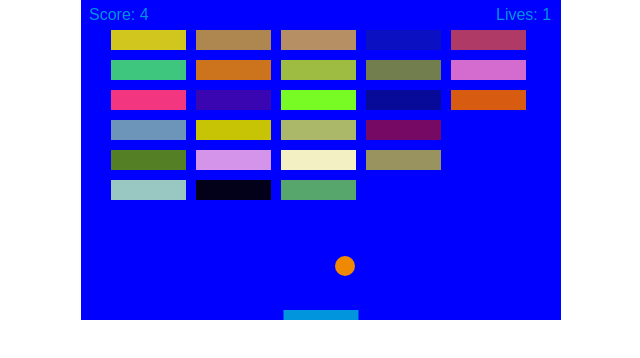
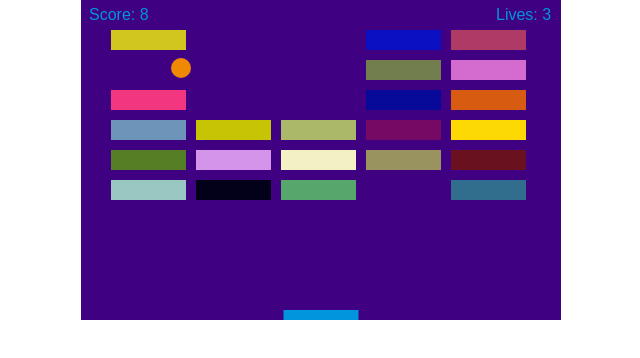
Before and after one commit to Rediet8abere/breakout, a website: page index.html in a window 1280 px wide. Shown: the whole page, without its empty margins (319-959 px from the left). Drawn offline with Linux system fonts and the light colour scheme.

Commit message:
ball class

```diff
--- a/index.html
+++ b/index.html
@@ -5,7 +5,7 @@
     <title>Gamedev Canvas Workshop</title>
     <style>
     	* { padding: 0; margin: 0; }
-    	canvas { background: blue; display: block; margin: 0 auto; }
+    	canvas { background: #400082; display: block; margin: 0 auto; }
     </style>
 </head>
 <body>
--- a/script.js
+++ b/script.js
@@ -24,13 +24,12 @@ let paddleX = (canvas.width - paddleWidth) / 2;
 let rightPressed = false;
 let leftPressed = false;
 
-const ballRadius = 10;
 
-let x = (canvas.width / 2);
-let y = canvas.height - 30;
 
-console.log("x: ", x);
-console.log("y: ", y);
+
+
+// console.log("x: ", x);
+// console.log("y: ", y);
 
 let dx = 2;
 let dy = -2;
@@ -39,18 +38,38 @@ let score = 0;
 let lives = 3;
 
 
+
+
 const colR = Math.floor((Math.random() * 255) + 1);
 const colG = Math.floor((Math.random() * 255) + 1);
 const colB = Math.floor((Math.random() * 255) + 1);
 const colT = Math.floor((Math.random() * 255) + 1);
 
-function drawBall() {
-  ctx.beginPath();
-  ctx.arc(x, y, ballRadius, 0, Math.PI * 2);
-  ctx.fillStyle = 'rgba(' + colR + ',' + colG + ',' + colB + ',' + colT + ')';
-  ctx.fill();
-  ctx.closePath();
+
+
+class Ball {
+  constructor(x, y, ballRadius, col) {
+    this.x = x;
+    this.y = y;
+    this.ballRadius = ballRadius;
+    this.col = col;
+  }
+
+  drawBall() {
+    ctx.beginPath();
+    ctx.arc(this.x, this.y, this.ballRadius, 0, Math.PI * 2);
+    ctx.fillStyle = col;
+    ctx.fill();
+    ctx.closePath();
+  }
+
+
 }
+
+const col = 'rgba(' + colR + ',' + colG + ',' + colB + ',' + colT + ')';
+const ball = new Ball((canvas.width / 2), canvas.height - 30, 10, col);
+
+
 
 function drawPaddle() {
   ctx.beginPath();
@@ -87,7 +106,17 @@ function drawBricks() {
         bricks[c][r].y = brickY;
         ctx.beginPath();
         ctx.rect(brickX, brickY, brickWidth, brickHeight);
-        ctx.fillStyle = bricks[c][r].col
+        ctx.fillStyle = bricks[c][r].col;
+        // rows
+        // if (c === 0) {
+        //   ctx.fillStyle = 'red';
+        // } else if (c === 1) {
+        //   ctx.fillStyle = 'blue';
+        // } else if (c === 2) {
+        //   ctx.fillStyle = 'purple';
+        // } else if (r === 0) {
+        //   ctx.fillStyle = 'purple';
+        // }
 
         ctx.fill();
         ctx.closePath();
@@ -113,12 +142,11 @@ function collisionDetection() {
   for (let c = 0; c < brickColumnCount; c += 1) {
     for (let r = 0; r < brickRowCount; r += 1) {
       const b = bricks[c][r];
-      if (y==0) {
-        y = 50;
-
+      if (ball.y === 0) {
+        ball.y = 50;
       }
       if (b.status === 1) {
-        if (x > b.x && x < b.x + brickWidth && y > b.y && y < b.y + brickHeight) {
+        if (ball.x > b.x && ball.x < b.x + brickWidth && ball.y > b.y && ball.y < b.y + brickHeight) {
           dy = -dy;
           b.status = 0;
           score += 1;
@@ -136,35 +164,35 @@ function collisionDetection() {
 function draw() {
   ctx.clearRect(0, 0, canvas.width, canvas.height);
   drawBricks();
-  drawBall();
+  ball.drawBall();
   drawPaddle();
   drawScore();
   drawLives();
   collisionDetection();
 
-  if (x + dx > canvas.width - ballRadius || x + dx < ballRadius) {
+  if (ball.x + dx > canvas.width - ball.ballRadius || ball.x + dx < ball.ballRadius) {
     dx = -dx;
   }
-  if (y + dy < ballRadius) {
+  if (ball.y + dy < ball.ballRadius) {
     dy = -dy;
-  } else if (y + dy > canvas.height - ballRadius) {
-    if (x > paddleX && x < paddleX + paddleWidth) {
-      y = -dy;
+  } else if (ball.y + dy > canvas.height - ball.ballRadius) {
+    if (ball.x > paddleX && ball.x < paddleX + paddleWidth) {
+      ball.y = -dy;
     }
-    else {
-      lives -= 1;
-      if (!lives) {
-        alert('GAME OVER');
-        document.location.reload();
-      }
-      else {
-        x = canvas.width / 2;
-        y = canvas.height - 30;
-        dx = 2;
-        dy = -2;
-        paddleX = (canvas.width - paddleWidth) / 2;
-      }
-    }
+    // else {
+    //   lives -= 1;
+    //   if (!lives) {
+    //     alert('GAME OVER');
+    //     document.location.reload();
+    //   }
+    //   else {
+    //     x = canvas.width / 2;
+    //     y = canvas.height - 30;
+    //     dx = 2;
+    //     dy = -2;
+    //     paddleX = (canvas.width - paddleWidth) / 2;
+    //   }
+    // }
   }
 
   if (rightPressed) {
@@ -180,8 +208,8 @@ function draw() {
     }
   }
 
-  x += dx;
-  y += dy;
+  ball.x += dx;
+  ball.y += dy;
   requestAnimationFrame(draw);
 }
 
```
